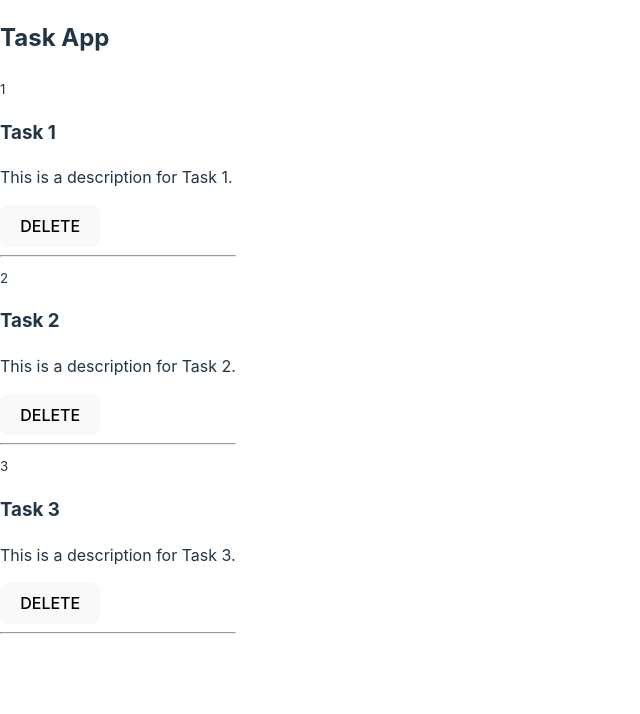
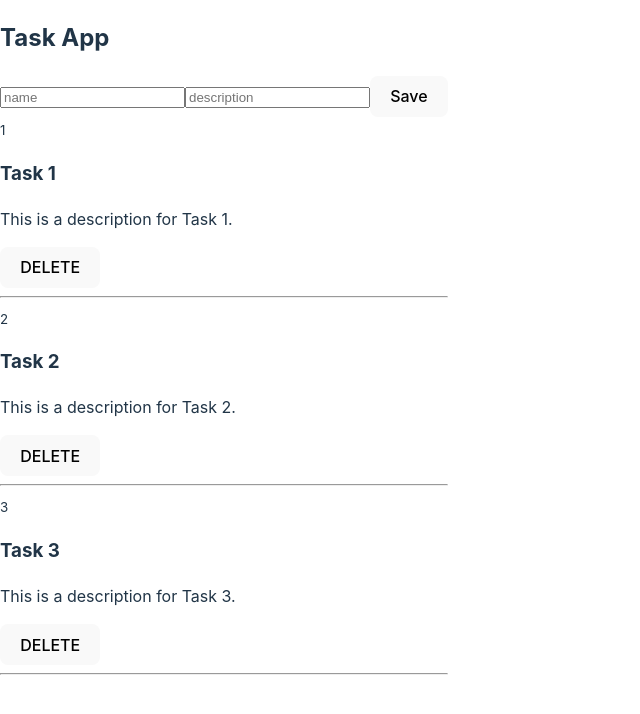
Before and after one commit to Renukta-21/ContextAPI-useReducer-TasksApp, a React (Vite) app: page / in a window 1280 px wide. Shown: the top 714 px of the page, without its empty margins (0-640 px from the left). Built offline with nearby package versions, Linux system fonts and the light colour scheme.

Commit message:
uuid generation

```diff
--- a/package.json
+++ b/package.json
@@ -11,7 +11,8 @@
   },
   "dependencies": {
     "react": "^18.3.1",
-    "react-dom": "^18.3.1"
+    "react-dom": "^18.3.1",
+    "uuid": "^11.0.3"
   },
   "devDependencies": {
     "@eslint/js": "^9.15.0",
--- a/src/App.jsx
+++ b/src/App.jsx
@@ -1,4 +1,5 @@
 import { useReducer } from 'react'
+import { v4 as uuid } from 'uuid'
 
 function App() {
   const initialState = {
@@ -24,12 +25,15 @@ function App() {
   const tasksReducer = (state, action) => {
     switch (action.type) {
       case 'ADD_TASK':
-        return 0
-      case 'DELETE_TASK':{
-        const newTasks = state.tasks.filter(t=> t.id !== action.payload)
         return {
           ...state,
-          tasks: newTasks
+          id:uuid(),
+          tasks: state.tasks.concat(action.payload)
+        }
+      case 'DELETE_TASK': {
+        return {
+          ...state,
+          tasks: state.tasks.filter((t) => t.id !== action.payload),
         }
       }
       default:
@@ -37,10 +41,21 @@ function App() {
     }
   }
   const [state, dispatch] = useReducer(tasksReducer, initialState)
-
+  const handleSubmit = (e) => {
+    e.preventDefault()
+    const newForm = new FormData(e.target)
+    const task = Object.fromEntries(newForm)
+    dispatch({type:'ADD_TASK', payload:task})
+  }
   return (
     <div>
       <h2>Task App</h2>
+      <form onSubmit={handleSubmit}>
+        <input type="text" placeholder="name" name='name'/>
+        <input type="text" placeholder="description" name='description'/>
+        <button>Save</button>
+      </form>
+
       {state.tasks.map((t) => (
         <div key={t.id}>
           <small>{t.id}</small>
```
Also changed, not shown: 1 other file (tests, documents, lock files or other folders).
